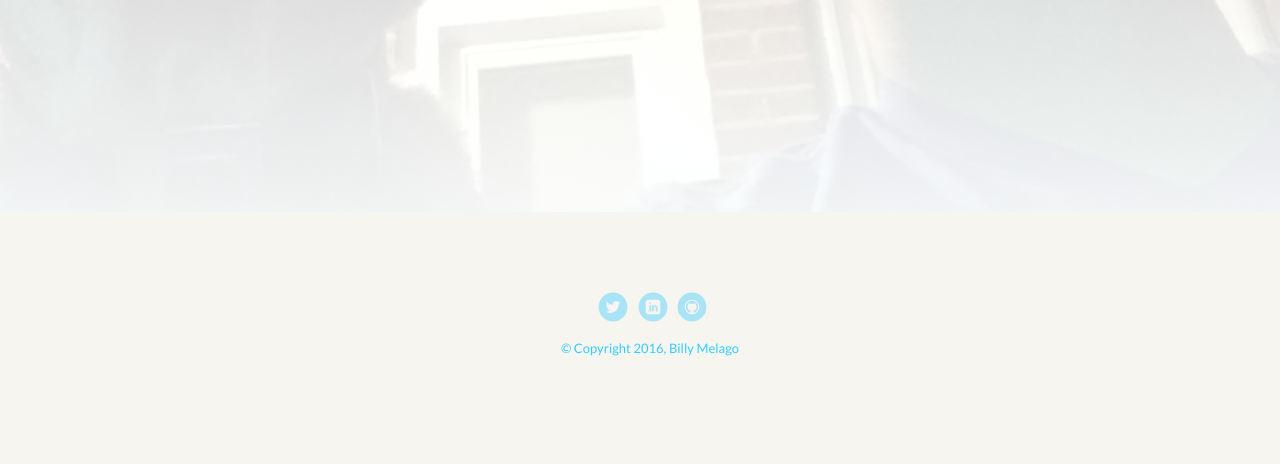
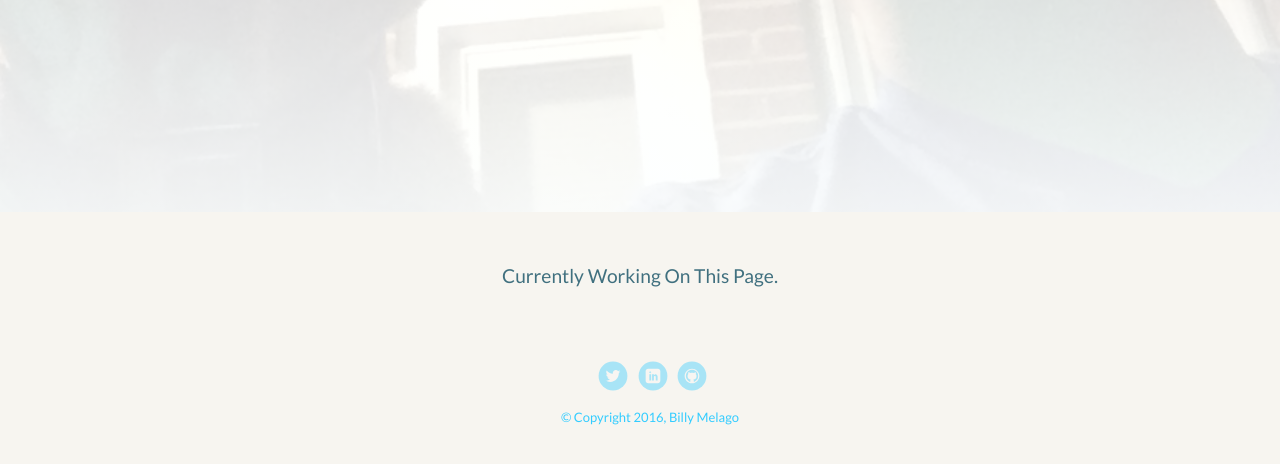
Before and after one commit to billymelago/Project1_ProfilePage, a plain HTML site: page myWork.html in a window 1280 px wide. Shown: the part 588-1052 px from the top of the page. Drawn offline with Linux system fonts and the light colour scheme; a web font is replaced by a local one.

Commit message:
Added message on work page

```diff
--- a/myWork.html
+++ b/myWork.html
@@ -31,7 +31,7 @@
     </header> <!-- myWork-header -->
 
     <main class="mainMyWork">
-
+       <p>Currently Working On This Page.</p>
     </main><!--.mainMyWork -->
     <footer>
       <ul>
```
